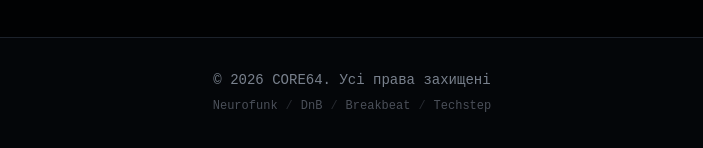
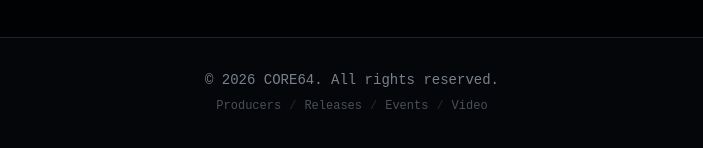
Before and after one commit to AnatoliiNovyk/CORE64-Records, a React (Vite) app: page / in a window 1280 px wide. Shown: the part 4481-4629 px from the top of the page, without its empty margins (288-991 px from the left). Built offline with nearby package versions, Linux system fonts and the light colour scheme; no server answers; the database is empty; a web font is replaced by a local one.

Commit message:
fix: make entire footer copyright text editable and remove obsolete footer_link_url

```diff
--- a/src/pages/admin/content.tsx
+++ b/src/pages/admin/content.tsx
@@ -165,9 +165,8 @@ const DEFAULT_CONTENT_DEFINITIONS: Array<{
   { section_key: 'partners_title', content_type: 'text', value: 'Partners & Friends', value_uk: 'Партнери та Друзі', label: 'Partners Section Title', sort_order: 13 },
   { section_key: 'contact_title', content_type: 'text', value: 'Get in Touch', value_uk: 'Зв\'яжіться з нами', label: 'Contact Section Title', sort_order: 14 },
   { section_key: 'contact_description', content_type: 'text', value: 'For bookings, demos, press, or general inquiries, drop us a message below.', value_uk: 'Для букингів, демо, преси або загальних запитів, залиште нам повідомлення нижче.', label: 'Contact Section Description', sort_order: 15 },
-  { section_key: 'footer_rights', content_type: 'text', value: 'All rights reserved', value_uk: 'Усі права захищені', label: 'Footer Rights Text', sort_order: 16 },
+  { section_key: 'footer_rights', content_type: 'text', value: '© 2026 CORE64 Records. All rights reserved.', value_uk: '© 2026 CORE64 Records. Усі права захищені.', label: 'Footer Copyright Text', sort_order: 16 },
   { section_key: 'footer_genres', content_type: 'text', value: 'Producers / Releases / Events / Video', value_uk: 'Продюсери / Релізи / Події / Відео', label: 'Footer Quick Links (e.g. Producers / Releases / Events / Video)', sort_order: 17 },
-  { section_key: 'footer_link_url', content_type: 'text', value: '#releases', value_uk: '#releases', label: 'Footer Quick Link Fallback URL (#releases, etc.)', sort_order: 18 },
 ]
 
 export default function AdminContent() {
--- a/src/pages/landing.tsx
+++ b/src/pages/landing.tsx
@@ -97,8 +97,12 @@ export default function LandingPage() {
   const [activeSection, setActiveSection] = useState('home')
   const [mobileOpen, setMobileOpen] = useState(false)
   const logoText = useContentValue('site_logo_text', 'CORE64')
-  const footerRights = useContentValue('footer_rights', t('footer.rights'))
-  const footerGenres = useContentValue('footer_genres', t('footer.genre'))
+  const defaultCopyright = `© ${new Date().getFullYear()} ${logoText}. All rights reserved.`
+  const rawFooterRights = useContentValue('footer_rights', defaultCopyright)
+  const copyrightText = rawFooterRights.includes('{year}')
+    ? rawFooterRights.replace('{year}', String(new Date().getFullYear()))
+    : rawFooterRights
+  const footerGenres = useContentValue('footer_genres', 'Producers / Releases / Events / Video')
 
   const navItems = NAV_IDS.map(id => ({ id, label: t(`nav.${id}`) }))
 
@@ -207,7 +211,7 @@ export default function LandingPage() {
       <footer className="border-t border-border bg-card pt-8 pb-24 sm:pb-28">
         <div className="mx-auto max-w-7xl px-4 text-center">
           <p className="font-mono text-sm text-muted-foreground">
-            &copy; {new Date().getFullYear()} {logoText}. {footerRights}
+            {copyrightText}
           </p>
           <div className="mt-2 flex flex-wrap items-center justify-center gap-x-2 gap-y-1 font-mono text-xs text-muted-foreground/60">
             {(footerGenres || 'Producers / Releases / Events / Video')
```
